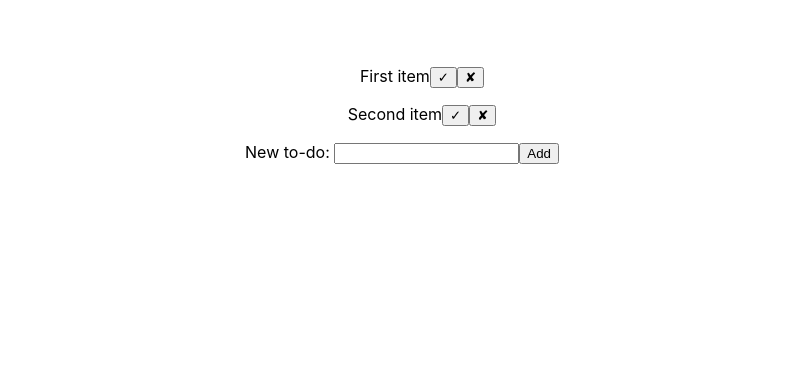
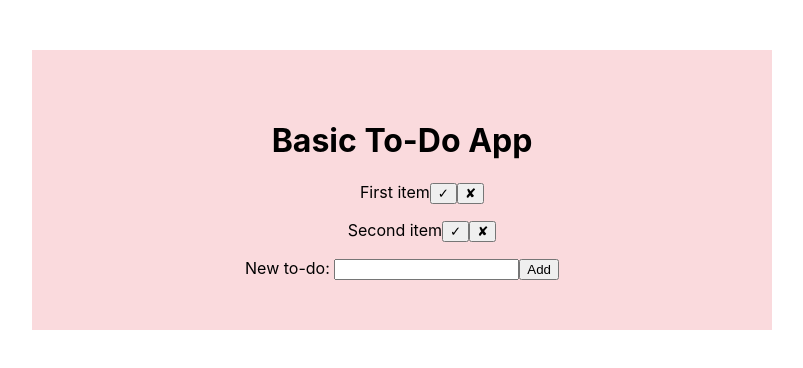
Before and after one commit to alliyfrauenpreis/hb-challenge, a React (Create React App) app: page / in a window 1280 px wide. Shown: the top 368 px of the page, without its empty margins (238-1041 px from the left). Built offline with nearby package versions, Linux system fonts and the light colour scheme.

Commit message:
Hiding items

```diff
--- a/src/App.css
+++ b/src/App.css
@@ -1,4 +1,12 @@
 .app {
   text-align: center;
   padding: 50px;
+  margin: 50px auto;
+  background: #fadadd;
+  width: 50%;
+  min-width: 400px;
 }
+
+.hidden {
+	display: none;
+}
--- a/src/App.js
+++ b/src/App.js
@@ -20,6 +20,7 @@ class App extends Component {
   render() {
     return (
       <div className="app">
+          <h1>Basic To-Do App</h1>
       	  <ul>
     		    {this.props.todos.map(todo => (
     		      <ToDoItem {...todo}/>
--- a/src/scripts/containers/todo/todoItem.jsx
+++ b/src/scripts/containers/todo/todoItem.jsx
@@ -15,6 +15,7 @@ class ToDoItem extends Component {
 		super(props);
 		this.state = {
 			checked: false,
+			hidden: false,
 			content: props.text,
 			id: 0
 		};
@@ -25,14 +26,15 @@ class ToDoItem extends Component {
 	}
 
 	remove(){
-		this.props.dispatch(removeTodo({id: this.state.id}));
+		// this.props.dispatch(removeTodo({id: this.state.id}));
+		this.setState({ hidden: !this.state.hidden });
 	}
 
 	render() {
 		return (
 			<div>
 				<p>
-					<div clas="todo-item" style= {{ textDecoration: this.state.checked? 'line-through' : ''}}>
+					<div clas="todo-item" style= {{ textDecoration: this.state.checked? 'line-through' : '', display: this.state.hidden? 'none' : ''}}>
 						{this.state.content}
 						<button onClick={this.checkOff.bind(this)}>✓</button>
 						<button onClick={this.remove.bind(this)}>✘</button>
```
